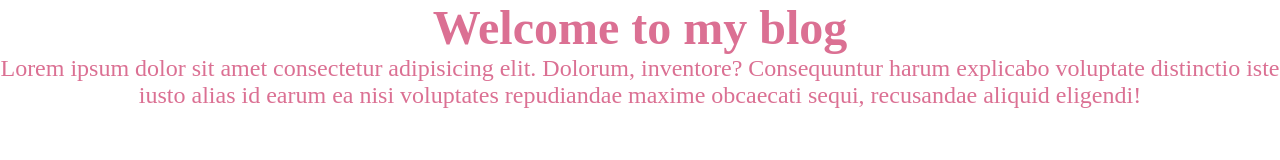
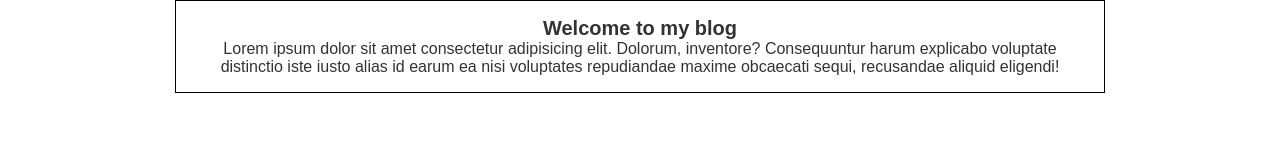
Before and after one commit to ANDMata/hyperblog, a plain HTML site: page index.html in a window 1280 px wide. Drawn offline with Linux system fonts and the light colour scheme.

Commit message:
Cambios en los archivos css y estructura html

```diff
--- a/Style.css
+++ b/Style.css
@@ -4,7 +4,22 @@
 }
 
 body {
+    color: #333;
     text-align: center;
-    color: palevioletred;
-    font-size: 24px;
+    font-family: Arial, Helvetica, sans-serif;
+    font-size: 16px;
+    margin: 0;
+    padding: 0;
 }
+
+.container {
+    width: 70%;
+    padding: 1em;
+    /*text-align: left;*/
+    border: 1px solid #000;
+    margin: 0 auto;
+}
+
+.container h1 {
+    font-size: 20px;
+}
--- a/index.html
+++ b/index.html
@@ -1,17 +1,26 @@
 <!DOCTYPE html>
 <html lang="en">
+
 <head>
-    <meta charset="UTF-8">
-    <meta http-equiv="X-UA-Compatible" content="IE=edge">
-    <meta name="viewport" content="width=device-width, initial-scale=1.0">
-    <link rel="stylesheet" href="style.css">
+    <meta charset="UTF-8" />
+    <meta http-equiv="X-UA-Compatible" content="IE=edge" />
+    <meta name="viewport" content="width=device-width, initial-scale=1.0" />
+    <link rel="stylesheet" href="style.css" />
     <title>Blog</title>
 </head>
+
 <body>
-    <header>
-        <h1>Welcome to my blog</h1>
-        <p>Lorem ipsum dolor sit amet consectetur adipisicing elit. Dolorum, inventore? Consequuntur harum explicabo voluptate distinctio iste iusto alias id earum ea nisi voluptates repudiandae maxime obcaecati sequi, recusandae aliquid eligendi!</p>
+    <div class="container">
+        <div class="post">
+            <h1>Welcome to my blog</h1>
+            <p>
+                Lorem ipsum dolor sit amet consectetur adipisicing elit. Dolorum,
+                inventore? Consequuntur harum explicabo voluptate distinctio iste
+                iusto alias id earum ea nisi voluptates repudiandae maxime obcaecati
+                sequi, recusandae aliquid eligendi!
+            </p>
+        </div>
+    </div>
+</body>
 
-    </header>
-</body>
 </html>
```
